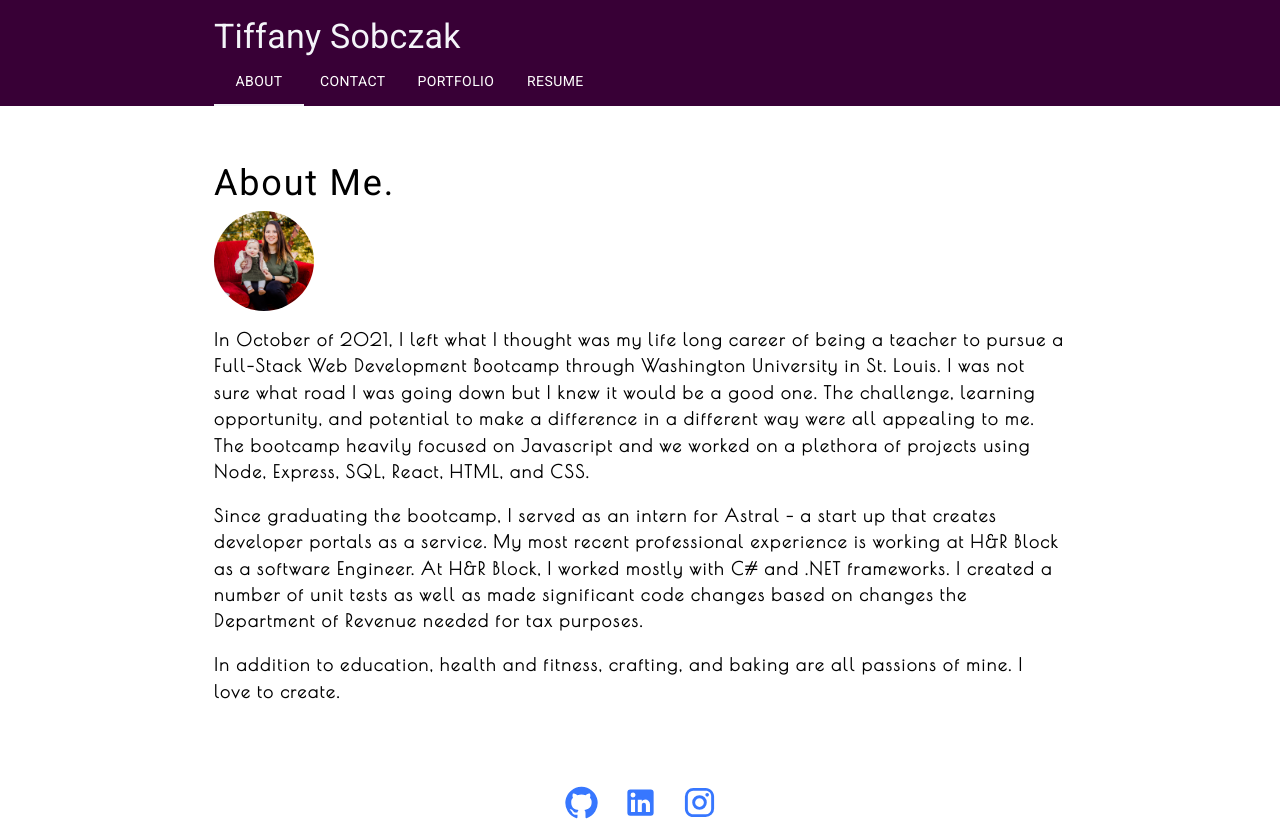
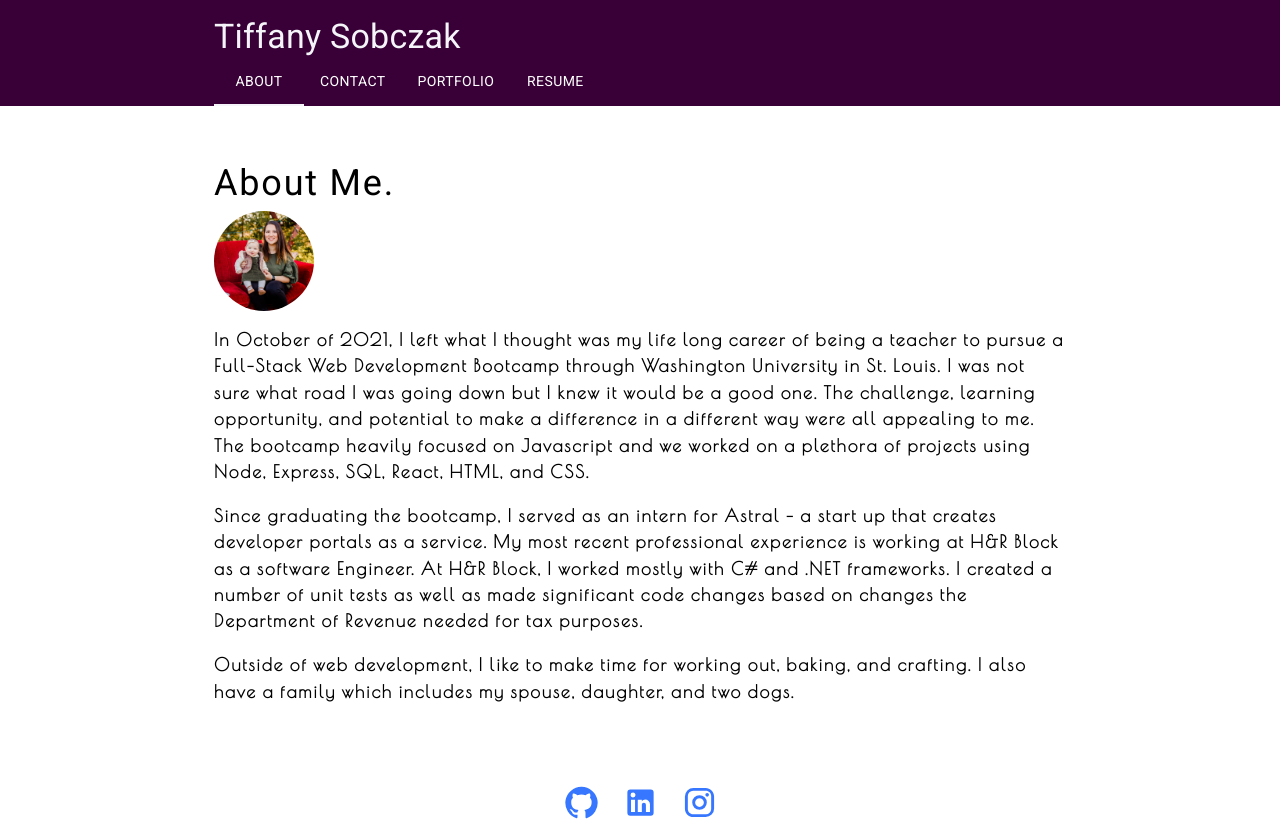
Before and after one commit to tiffsobczak/tsobczak-portfolio, a React (Create React App) app: page / in a window 1280 px wide. Built offline with nearby package versions, Linux system fonts and the light colour scheme.

Commit message:
updated bio

```diff
--- a/src/components/About/index.js
+++ b/src/components/About/index.js
@@ -15,7 +15,7 @@ function About() {
           Since graduating the bootcamp, I served as an intern for Astral - a start up that creates developer portals as a service. My most recent professional experience is working at H&R Block as a software Engineer. At H&R Block, I worked mostly with C# and .NET frameworks. I created a number of unit tests as well as made significant code changes based on changes the Department of Revenue needed for tax purposes.
         </p>
         <p>
-          In addition to education, health and fitness, crafting, and baking are all passions of mine. I love to create.
+        Outside of web development, I like to make time for working out, baking, and crafting. I also have a family which includes my spouse, daughter, and two dogs.
         </p>
       </div>
     </section>
```
